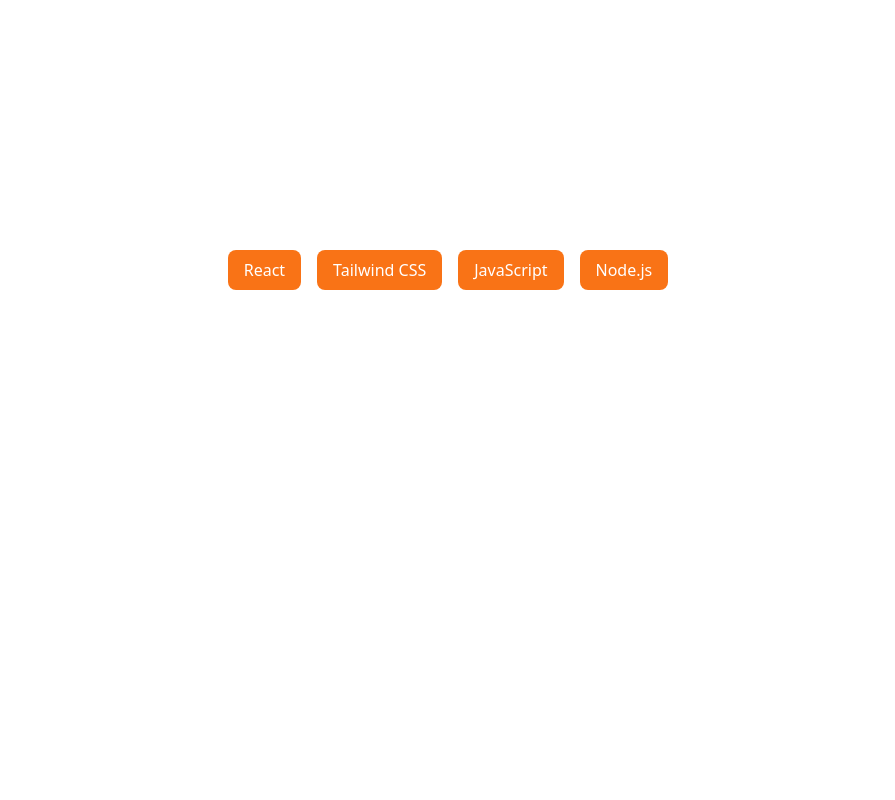
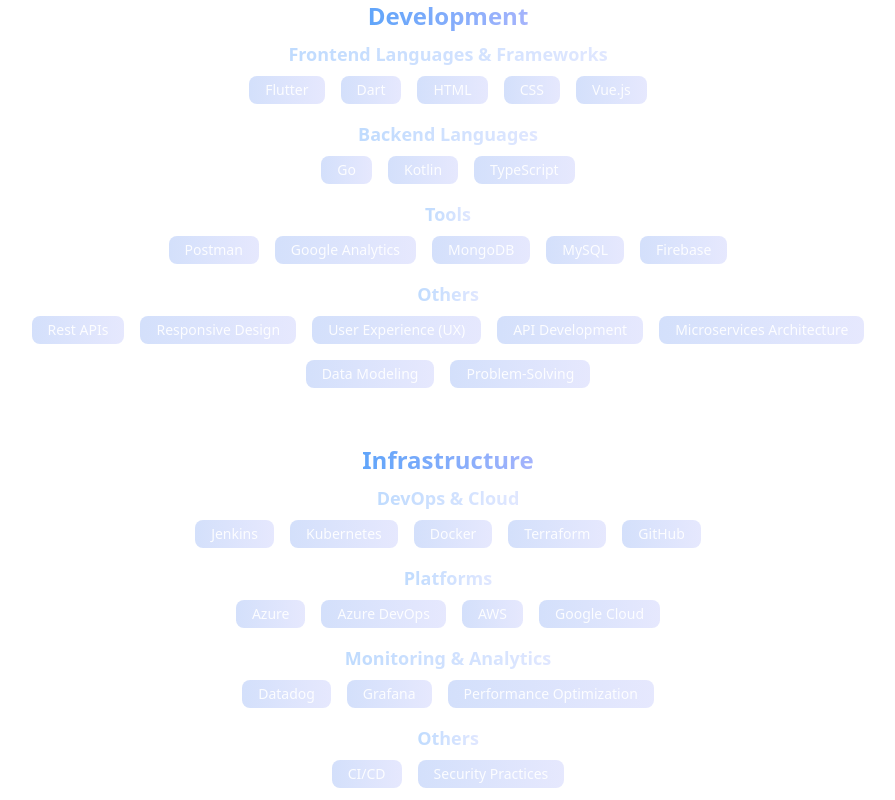
Before and after one commit to ricardoarisequeira/my-portfolio, a React (Vite) app: page / in a window 1280 px wide. Shown: the part 1920-2720 px from the top of the page, without its empty margins (192-1087 px from the left). Built offline with nearby package versions, Linux system fonts and the light colour scheme.

Commit message:
adding skills

```diff
--- a/src/components/GradientButton.jsx
+++ b/src/components/GradientButton.jsx
@@ -18,7 +18,7 @@
         text-base sm:text-lg md:text-xl lg:text-2xl
         font-semibold
         mb-4
-        bg-gradient-to-r from-blue-600 to-indigo-400
+    bg-gradient-to-r from-blue-400 to-indigo-300
         inline-block
         text-transparent
         bg-clip-text
--- a/src/components/Hero.jsx
+++ b/src/components/Hero.jsx
@@ -8,7 +8,7 @@
         src={profileImage}
         alt="Profile"
         className="
-          w-32 h-32 rounded-lg mb-8
+          w-24 h-24 rounded-lg mb-8
           sm:w-64 sm:h-64 sm:mb-12
           md:w-80 md:h-80 md:mb-16
           lg:w-96 lg:h-96 lg:mb-20
--- a/src/components/Skills.jsx
+++ b/src/components/Skills.jsx
@@ -1,24 +1,137 @@
 const Skills = () => {
+  // Frontend development skills
+  const frontendLanguagesAndFrameworks = [
+    "Flutter",
+    "Dart",
+    "HTML",
+    "CSS",
+    "Vue.js",
+  ];
+
+  const frontendTools = [
+    "Postman",
+    "Google Analytics",
+    "MongoDB",
+    "MySQL",
+    "Firebase",
+  ];
+
+  const frontendOthers = [
+    "Rest APIs",
+    "Responsive Design",
+    "User Experience (UX)",
+    "API Development",
+    "Microservices Architecture",
+    "Data Modeling",
+    "Problem-Solving",
+  ];
+
+  // Backend development skills
+  const backendLanguages = ["Go", "Kotlin", "TypeScript"];
+
+  // DevOps and cloud skills
+  const devopsTools = [
+    "Jenkins",
+    "Kubernetes",
+    "Docker",
+    "Terraform",
+    "GitHub",
+  ];
+
+  const devopsPlatforms = ["Azure", "Azure DevOps", "AWS", "Google Cloud"];
+
+  const devopsOthers = ["CI/CD", "Security Practices"];
+
+  // Monitoring and analytics skills
+  const monitoringSkills = ["Datadog", "Grafana", "Performance Optimization"];
+
+  // Project management skills
+  const managementSkills = [
+    "Agile Methodologies",
+    "Team Leadership",
+    "Project Management",
+    "Time Management",
+  ];
+
+  // Communication skills
+  const communicationSkills = [
+    "Portuguese",
+    "English",
+    "Technical Writing",
+    "Documentation",
+  ];
+
+  // Styles for section titles
+  const titleStyle = `
+    text-4xl font-bold text-center
+    bg-gradient-to-r from-blue-400 to-indigo-300
+    inline-block text-transparent bg-clip-text
+  `;
+
+  const subtitleStyle = `
+    text-2xl font-bold text-center mt-10 mb-2
+    bg-gradient-to-r from-blue-400 to-indigo-300
+    inline-block text-transparent bg-clip-text
+  `;
+
+  const categoryStyle = `
+    text-lg font-semibold text-center
+    bg-gradient-to-r from-blue-200 to-indigo-100
+    inline-block text-transparent bg-clip-text
+  `;
+
+  // Helper function to render skill items
+  const renderSkillItems = (skills) => (
+    <div className="flex flex-wrap justify-center mt-2 mb-4 gap-4 w-full">
+      {skills.map((skill) => (
+        <span
+          key={skill}
+          className="
+            px-4 py-1 rounded-lg text-sm
+            bg-gradient-to-r from-blue-600/20 to-indigo-400/20
+            text-white/90
+            transition-all duration-300
+            hover:text-white
+          "
+        >
+          {skill}
+        </span>
+      ))}
+    </div>
+  );
+
   return (
     <section
       id="skills"
-      className="min-h-screen flex flex-col justify-center items-center py-20 px-6 text-white w-full"
+      className="min-h-screen flex flex-col justify-center items-center py-20 px-20 sm:px-32 md:px-40 lg:px-52 text-white w-full"
     >
-      <h2 className="text-3xl font-bold text-center">Skills</h2>
-      <div className="flex flex-wrap justify-center mt-6 gap-4 w-full">
-        <span className="bg-orange-500 text-white px-4 py-2 rounded-lg">
-          React
-        </span>
-        <span className="bg-orange-500 text-white px-4 py-2 rounded-lg">
-          Tailwind CSS
-        </span>
-        <span className="bg-orange-500 text-white px-4 py-2 rounded-lg">
-          JavaScript
-        </span>
-        <span className="bg-orange-500 text-white px-4 py-2 rounded-lg">
-          Node.js
-        </span>
-      </div>
+      <h2 className={titleStyle}>Skills</h2>
+
+      <h3 className={subtitleStyle}>Development</h3>
+      <h4 className={categoryStyle}>Frontend Languages & Frameworks</h4>
+      {renderSkillItems(frontendLanguagesAndFrameworks)}
+      <h4 className={categoryStyle}>Backend Languages</h4>
+      {renderSkillItems(backendLanguages)}
+      <h4 className={categoryStyle}>Tools</h4>
+      {renderSkillItems(frontendTools)}
+      <h4 className={categoryStyle}>Others</h4>
+      {renderSkillItems(frontendOthers)}
+
+      <h3 className={subtitleStyle}>Infrastructure</h3>
+      <h4 className={categoryStyle}>DevOps & Cloud</h4>
+      {renderSkillItems(devopsTools)}
+      <h4 className={categoryStyle}>Platforms</h4>
+      {renderSkillItems(devopsPlatforms)}
+      <h4 className={categoryStyle}>Monitoring & Analytics</h4>
+      {renderSkillItems(monitoringSkills)}
+      <h4 className={categoryStyle}>Others</h4>
+      {renderSkillItems(devopsOthers)}
+
+      <h3 className={subtitleStyle}>Professional</h3>
+      <h4 className={categoryStyle}>Project Management & Leadership</h4>
+      {renderSkillItems(managementSkills)}
+      <h4 className={categoryStyle}>Communication & Documentation</h4>
+      {renderSkillItems(communicationSkills)}
     </section>
   );
 };
--- a/src/index.css
+++ b/src/index.css
@@ -18,15 +18,11 @@
 }
 
 body {
-  margin: 0;
   background: radial-gradient(at center top, #000 40%, rgb(41, 4, 146) 100%);
   background-attachment: fixed;
   font-family: 'Roboto', sans-serif;
   min-height: 100vh;
-  min-height: calc(var(--vh, 1vh) * 100);
 }
-
-
 
 h1 {
   font-size: 3.2em;
```
